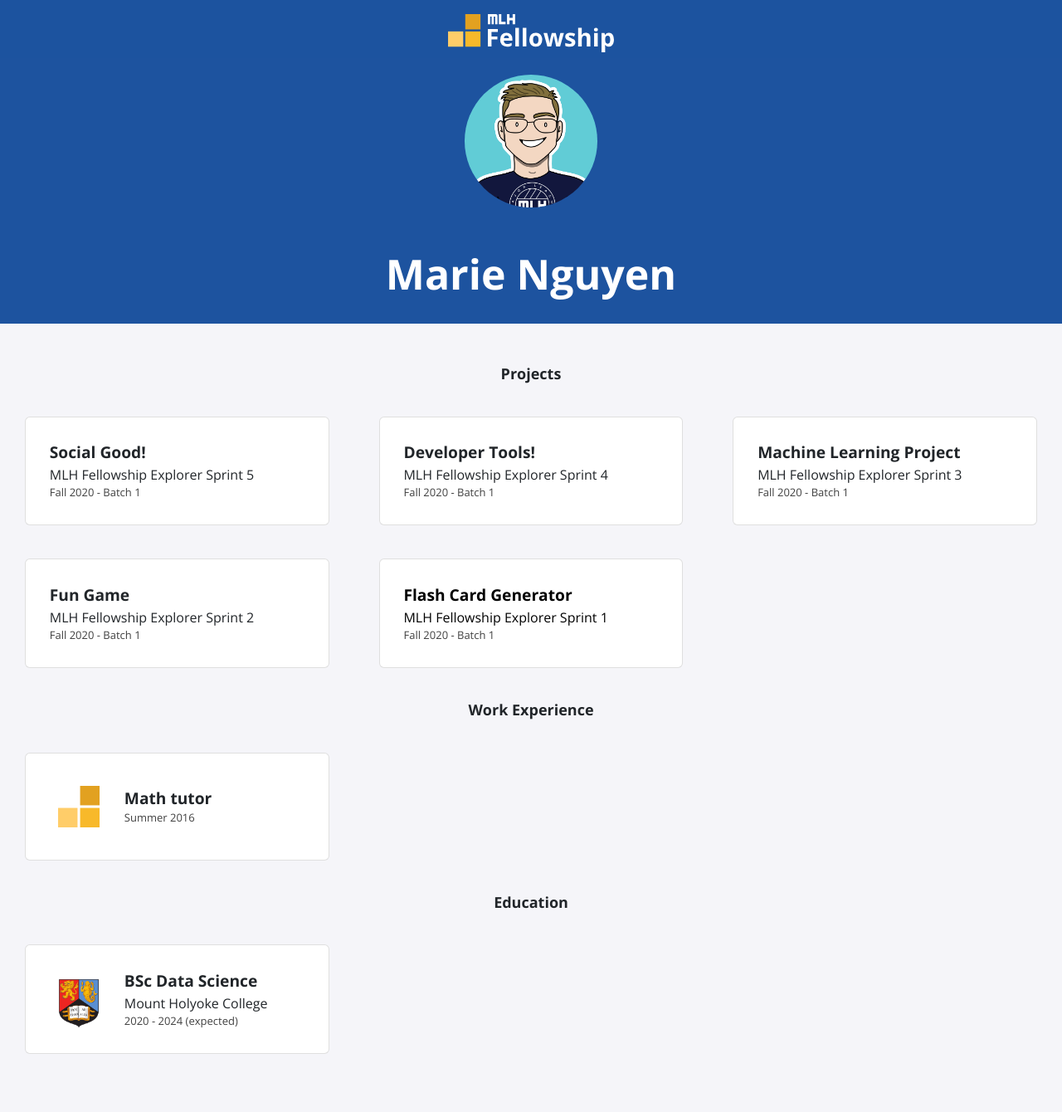
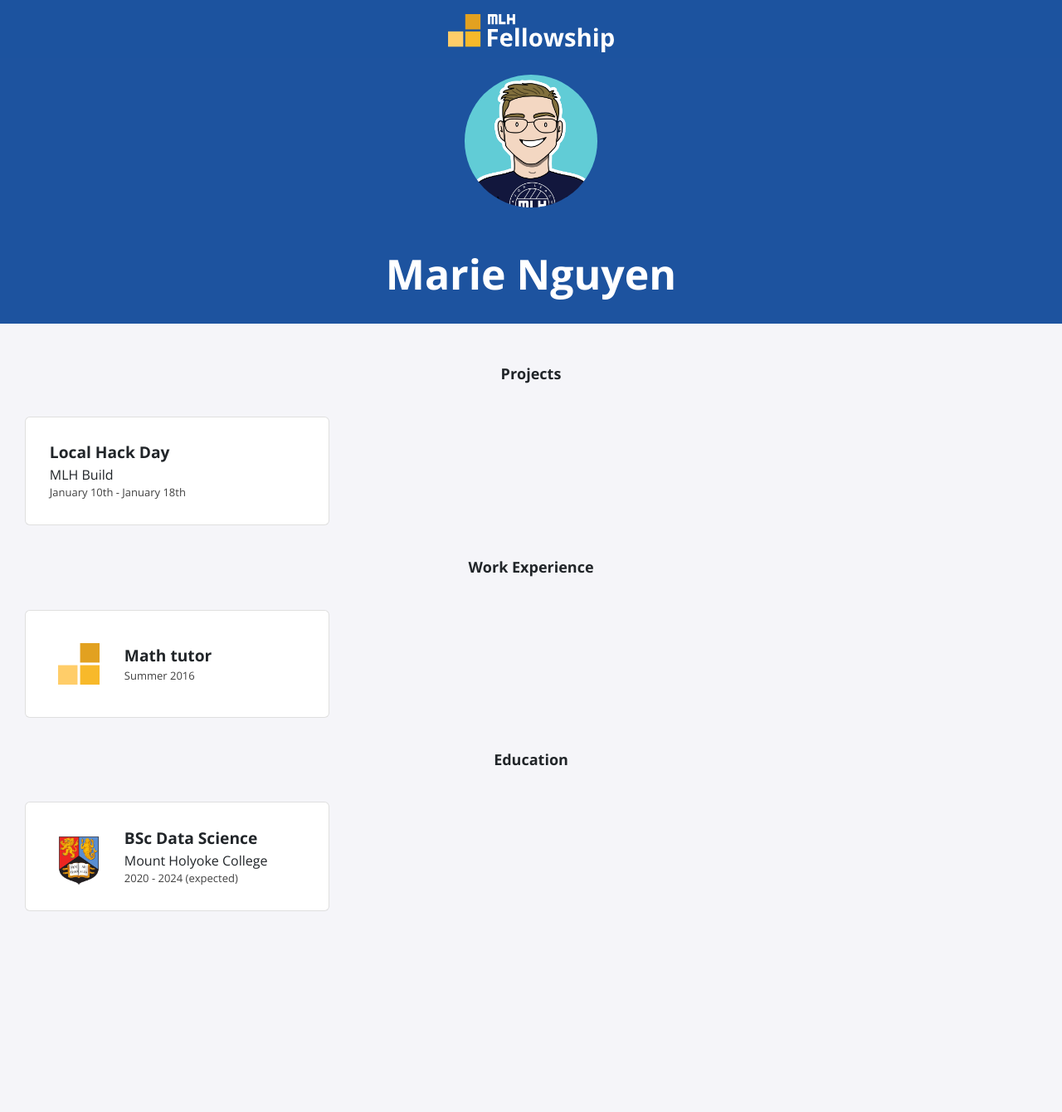
Before and after one commit to marienguyen20/marienguyen20.github.io, a Jekyll site: the page built from index.html, in a window 1280 px wide. Shown: the whole page at 83% size. Built offline with Jekyll 4.4.1, drawn with Linux system fonts in a browser that asks for light colours; nearby versions of some CDN libraries; after the commit the page ends 1168 px from its top, so only the background shows below that.

Commit message:
Update projects.yml

```diff
--- a/_data/projects.yml
+++ b/_data/projects.yml
@@ -1,20 +1,3 @@
-- title: Social Good!
-  event: MLH Fellowship Explorer Sprint 5
-  date: Fall 2020 - Batch 1
-
-- title: Developer Tools!
-  event: MLH Fellowship Explorer Sprint 4
-  date: Fall 2020 - Batch 1
-
-- title: Machine Learning Project
-  event: MLH Fellowship Explorer Sprint 3
-  date: Fall 2020 - Batch 1
-
-- title: Fun Game
-  event: MLH Fellowship Explorer Sprint 2
-  date: Fall 2020 - Batch 1
-
-- title: Flash Card Generator
-  event: MLH Fellowship Explorer Sprint 1
-  date: Fall 2020 - Batch 1
-  page-name: sprint1
+- title: Local Hack Day
+  event: MLH Build
+  date: January 10th - January 18th
```
